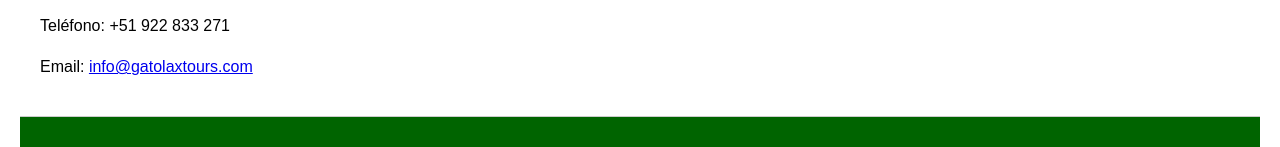
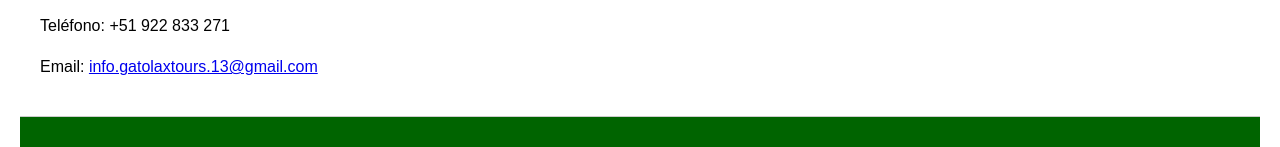
Before and after one commit to Elgatolax/ronald-guia-2.0, a plain HTML site: page index.html in a window 1280 px wide. Shown: the part 4473-4620 px from the top of the page. Drawn offline with Linux system fonts and the light colour scheme; a script that the page names is missing.

Commit message:
Update index.html

```diff
--- a/index.html
+++ b/index.html
@@ -118,7 +118,7 @@
         <p>¿Tienes alguna pregunta? ¡Contáctanos!</p>
         <p>Dirección: Cerro Colorado, Arequipa, Perú</p>
         <p>Teléfono: +51 922 833 271</p>
-        <p>Email: <a href="mailto:info@gatolaxtours.com">info@gatolaxtours.com</a></p>
+        <p>Email: <a href="mailto:info.gatolaxtours.13@gmail.com">info.gatolaxtours.13@gmail.com</a></p>
 
     </section>
 
```
